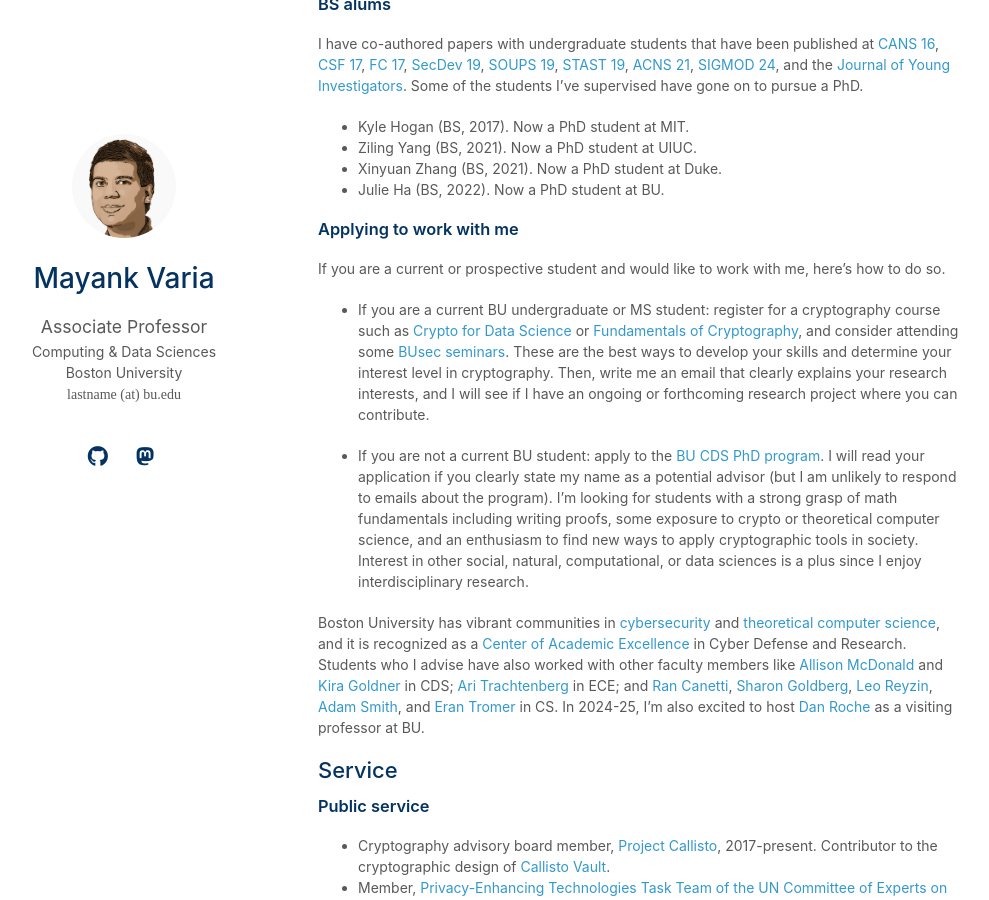
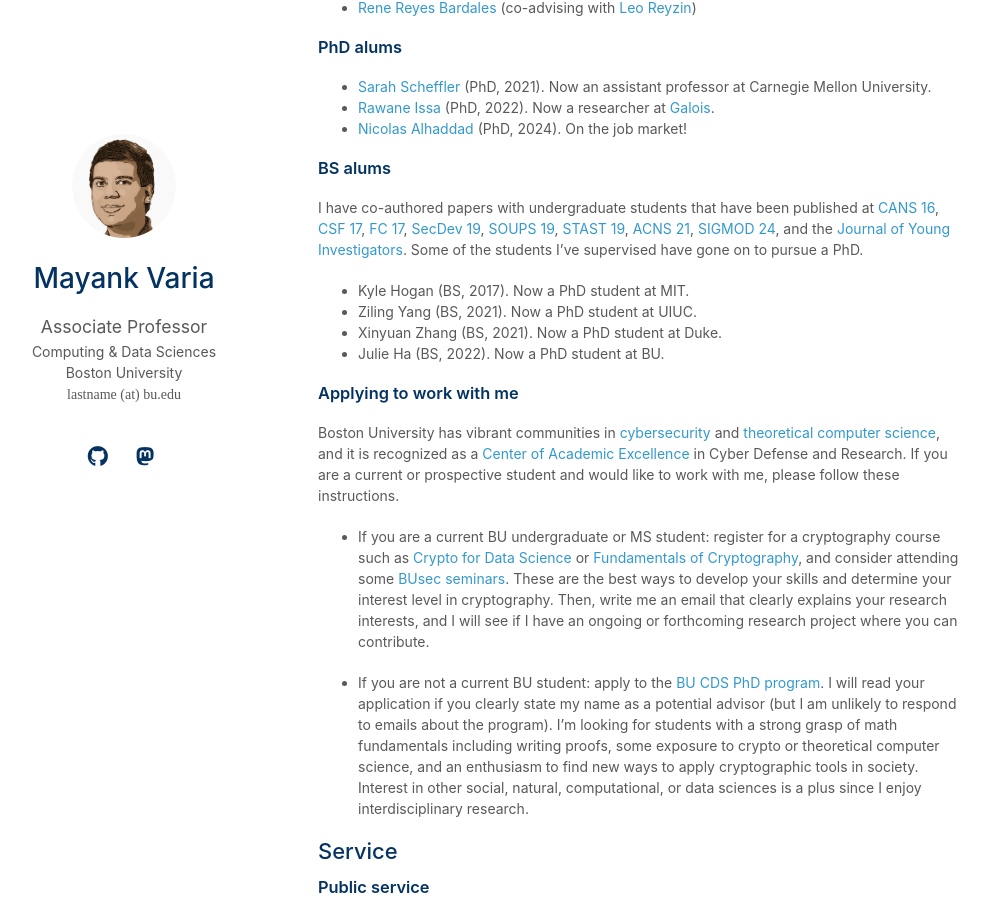
Before and after one commit to mvaria/mvaria.github.io, a Jekyll site: the page built from index.md, in a window 1280 px wide and 900 px high, scrolled down 1245 px. Shown: the whole window, without its empty margins (152-1141 px from the left). Built offline with Jekyll 4.4.1, drawn with Linux system fonts in a browser that asks for light colours; nearby versions of some CDN libraries; a style sheet for code colours, icons or effects is not loaded; our own code applies the rules of GitHub Pages for plain Markdown files; some of the changed text lies outside the part shown.

```diff
--- a/index.md
+++ b/index.md
@@ -24,6 +34,7 @@
 - **MPC at Scale** (CS 591): fall [2017](https://piazza.com/bu/fall2017/cs591v1/info), [2016](https://piazza.com/bu/fall2016/cs591b2/info)
 
 If you are a current BU student and would like to serve as a course assistant: please submit a [TF/TA Application](https://www.bu.edu/cds-faculty/culture-community/join-us/student-jobs/tf-application/) if you are a graduate student, or a [CA Application](https://www.bu.edu/cds-faculty/culture-community/join-us/student-jobs/course-assistants/) if you are an undergraduate student.
+
 
 ## Advising
 
@@ -59,14 +70,11 @@
 
 ### Applying to work with me
 
-If you are a current or prospective student and would like to work with me, here's how to do so.
+Boston University has vibrant communities in [cybersecurity](https://www.bu.edu/riscs/people/) and [theoretical computer science](https://www.bu.edu/tcs/), and it is recognized as a [Center of Academic Excellence](https://www.caecommunity.org/cae-map) in Cyber Defense and Research. If you are a current or prospective student and would like to work with me, please follow these instructions.
 
 - If you are a current BU undergraduate or MS student: register for a cryptography course such as [Crypto for Data Science](https://www.bu.edu/academics/cds/courses/cds-ds-453/) or [Fundamentals of Cryptography](https://www.bu.edu/academics/cas/courses/cas-cs-538/), and consider attending some [BUsec seminars](https://www.bu.edu/cs/research-groups/security/busec/busec-calendar/). These are the best ways to develop your skills and determine your interest level in cryptography. Then, write me an email that clearly explains your research interests, and I will see if I have an ongoing or forthcoming research project where you can contribute.
 
 - If you are not a current BU student: apply to the [BU CDS PhD program](https://www.bu.edu/cds-faculty/programs-admissions/phd-degree/). I will read your application if you clearly state my name as a potential advisor (but I am unlikely to respond to emails about the program). I'm looking for students with a strong grasp of math fundamentals including writing proofs, some exposure to crypto or theoretical computer science, and an enthusiasm to find new ways to apply cryptographic tools in society. Interest in other social, natural, computational, or data sciences is a plus since I enjoy interdisciplinary research.
-
-Boston University has vibrant communities in [cybersecurity](https://www.bu.edu/riscs/people/) and [theoretical computer science](https://www.bu.edu/tcs/), and it is recognized as a [Center of Academic Excellence](https://www.caecommunity.org/cae-map) in Cyber Defense and Research.
-Students who I advise have also worked with other faculty members like [Allison McDonald](https://amcdon.com/) and [Kira Goldner](https://www.kiragoldner.com/) in CDS; [Ari Trachtenberg](https://www.bu.edu/eng/profile/ari-trachtenberg/) in ECE; and [Ran Canetti](https://www.bu.edu/cs/profiles/ran-canetti/), [Sharon Goldberg](https://www.cs.bu.edu/~goldbe/), [Leo Reyzin](https://www.cs.bu.edu/~reyzin/), [Adam Smith](https://cs-people.bu.edu/ads22/), and [Eran Tromer](https://cs-people.bu.edu/tromer/) in CS. In 2024-25, I'm also excited to host [Dan Roche](https://roche.work/) as a visiting professor at BU.
 
 
 ## Service
```
Also changed, not shown: other parts of index.md (+10 -0 lines), 1 other file.
